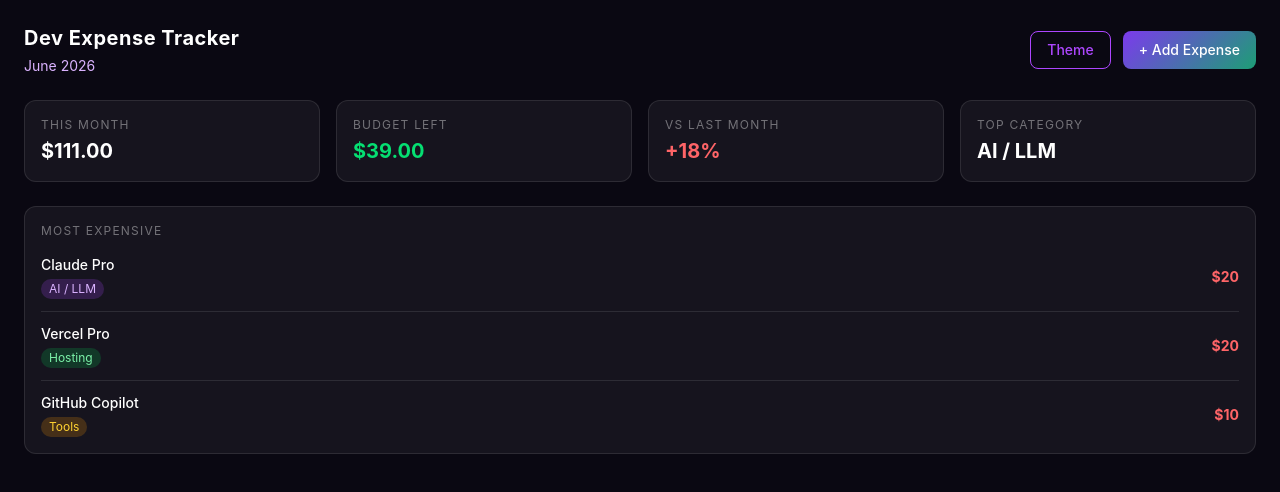
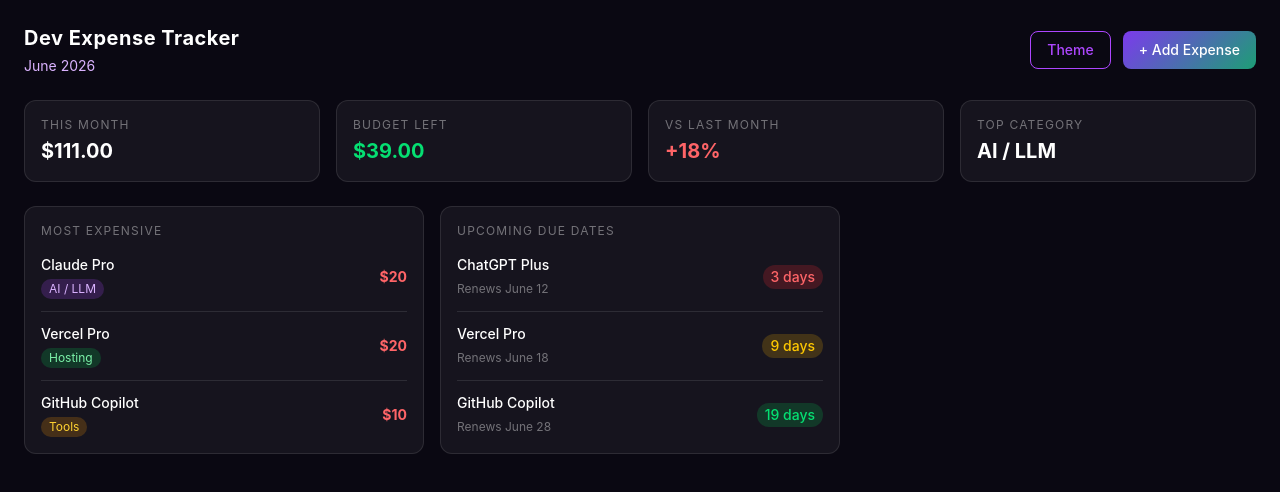
Before and after one commit to alexjeandev/dev-expense-tracker, a React (Vite) app: page / in a window 1280 px wide. Shown: the top 492 px of the page. Built offline with nearby package versions, Linux system fonts and the light colour scheme.

Commit message:
feat(due-dates): add due dates component

```diff
--- a/src/App.tsx
+++ b/src/App.tsx
@@ -1,6 +1,7 @@
 import Header from "./components/Header.tsx";
 import MetricCard from "./components/MetricCard.tsx";
 import MostExpensive from "./components/MostExpensive.tsx";
+import DueDates from "./components/DueDates.tsx";
 
 function App() {
   return (
@@ -16,7 +17,11 @@
       </div>
 
       {/* Middle row */}
-      <MostExpensive />
+
+      <div className="grid grid-cols-3 gap-4 mb-6">
+        <MostExpensive />
+        <DueDates />
+      </div>
     </div>
   );
 }
--- /dev/null
+++ b/src/components/DueDates.tsx
@@ -0,0 +1,56 @@
+function DueDates() {
+  return (
+    <div className="bg-white/5 border border-white/10 rounded-xl p-4">
+      <p className="text-white/40 text-xs uppercase tracking-widest mb-4">
+        Upcoming Due Dates
+      </p>
+
+      {/* First row */}
+      <div className="flex justify-between items-center">
+        <div>
+          <p className="text-white text-sm font-medium">ChatGPT Plus</p>
+          <span className="text-xs mt-1 inline-block text-white/40">
+            Renews June 12
+          </span>
+        </div>
+        <span className="text-red-400 text-sm px-2 py-0.5 rounded-full font-medium bg-red-500/20">
+          3 days
+        </span>
+      </div>
+
+      {/* Divider */}
+      <div className="border-t border-white/10 my-3"></div>
+
+      {/* Second row */}
+      <div className="flex justify-between items-center">
+        <div>
+          <p className="text-white text-sm font-medium">Vercel Pro</p>
+          <span className="text-xs mt-1 inline-block text-white/40">
+            Renews June 18
+          </span>
+        </div>
+        <span className="text-yellow-400 text-sm px-2 py-0.5 rounded-full font-medium bg-yellow-500/20">
+          9 days
+        </span>
+      </div>
+
+      {/* Divider */}
+      <div className="border-t border-white/10 my-3"></div>
+
+      {/* Third row */}
+      <div className="flex justify-between items-center">
+        <div>
+          <p className="text-white text-sm font-medium">GitHub Copilot</p>
+          <span className="text-xs mt-1 inline-block text-white/40">
+            Renews June 28
+          </span>
+        </div>
+        <span className="text-green-400 text-sm px-2 py-0.5 rounded-full font-medium bg-green-500/20">
+          19 days
+        </span>
+      </div>
+    </div>
+  );
+}
+
+export default DueDates;
```
